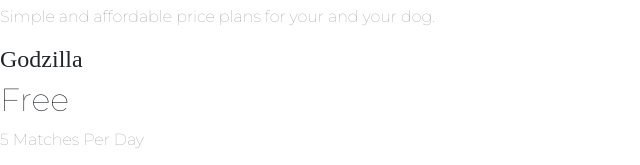
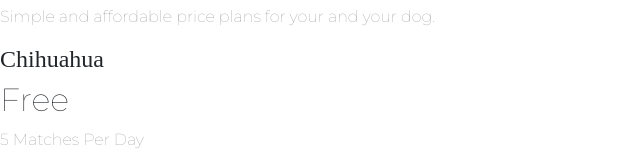
Before and after one commit to System2468/TinDog-Start-master, a plain HTML site: page index.html in a window 1280 px wide. Shown: the part 1799-1964 px from the top of the page, 0-640 px from the left. Drawn offline with nearby package versions, Linux system fonts and the light colour scheme.

Commit message:
Revert "Update index.html"
This reverts commit 99beaa43f73239557f0ce3c23ee87f485afe0c7b.

```diff
--- a/index.html
+++ b/index.html
@@ -137,7 +137,7 @@
     <p>Simple and affordable price plans for your and your dog.</p>
 
 
-    <h3>Godzilla</h3>
+    <h3>Chihuahua</h3>
     <h2>Free</h2>
     <p>5 Matches Per Day</p>
     <p>10 Messages Per Day</p>
```
